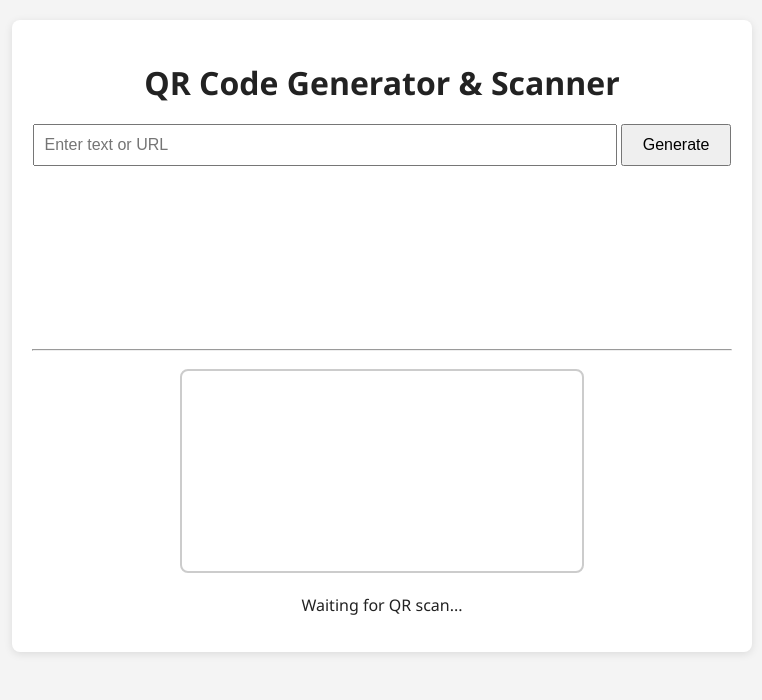
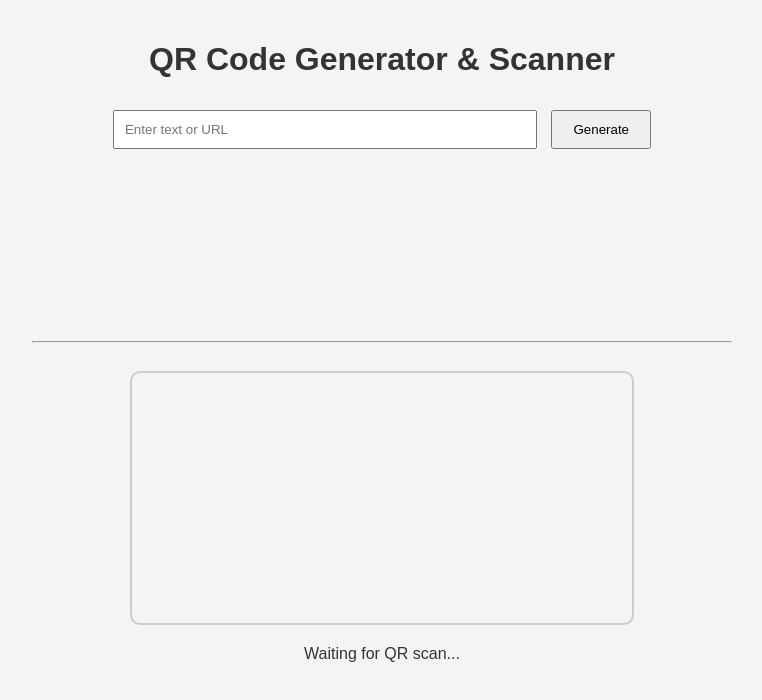
Before and after one commit to Atharva-Gore/QR-Code, a plain HTML site: page index.html in a window 1280 px wide. Shown: the whole page, without its empty margins (258-1020 px from the left). Drawn offline with Linux system fonts and the light colour scheme.

Commit message:
Update style.css

```diff
--- a/style.css
+++ b/style.css
@@ -1,54 +1,49 @@
 body {
-  font-family: 'Segoe UI', sans-serif;
-  background: #f4f4f4;
-  color: #222;
-  text-align: center;
+  font-family: Arial, sans-serif;
   margin: 0;
   padding: 20px;
+  background: #f4f4f4;
+  color: #333;
+  text-align: center;
 }
 
 .container {
   max-width: 700px;
   margin: auto;
-  background: #fff;
-  padding: 20px;
-  border-radius: 8px;
-  box-shadow: 0 2px 8px rgba(0,0,0,0.1);
-}
-
-h1 {
-  margin-bottom: 20px;
 }
 
 input[type="text"] {
-  width: 80%;
   padding: 10px;
-  font-size: 16px;
-  margin-bottom: 10px;
+  width: 70%;
+  max-width: 400px;
+  margin: 10px 0;
 }
 
 button {
   padding: 10px 20px;
-  font-size: 16px;
-  margin-bottom: 10px;
+  margin-left: 10px;
   cursor: pointer;
 }
 
 canvas {
-  margin-top: 10px;
-}
-
-a#downloadLink {
-  display: block;
-  margin-top: 10px;
-  color: #007bff;
-  text-decoration: none;
+  margin-top: 20px;
+  max-width: 100%;
 }
 
 video {
   width: 100%;
-  max-width: 400px;
+  max-width: 500px;
+  margin-top: 20px;
   border: 2px solid #ccc;
-  border-radius: 8px;
+  border-radius: 10px;
+}
+
+a#downloadLink {
+  display: inline-block;
   margin-top: 10px;
+  text-decoration: none;
+  color: #fff;
+  background: #007bff;
+  padding: 10px 15px;
+  border-radius: 5px;
 }
```
